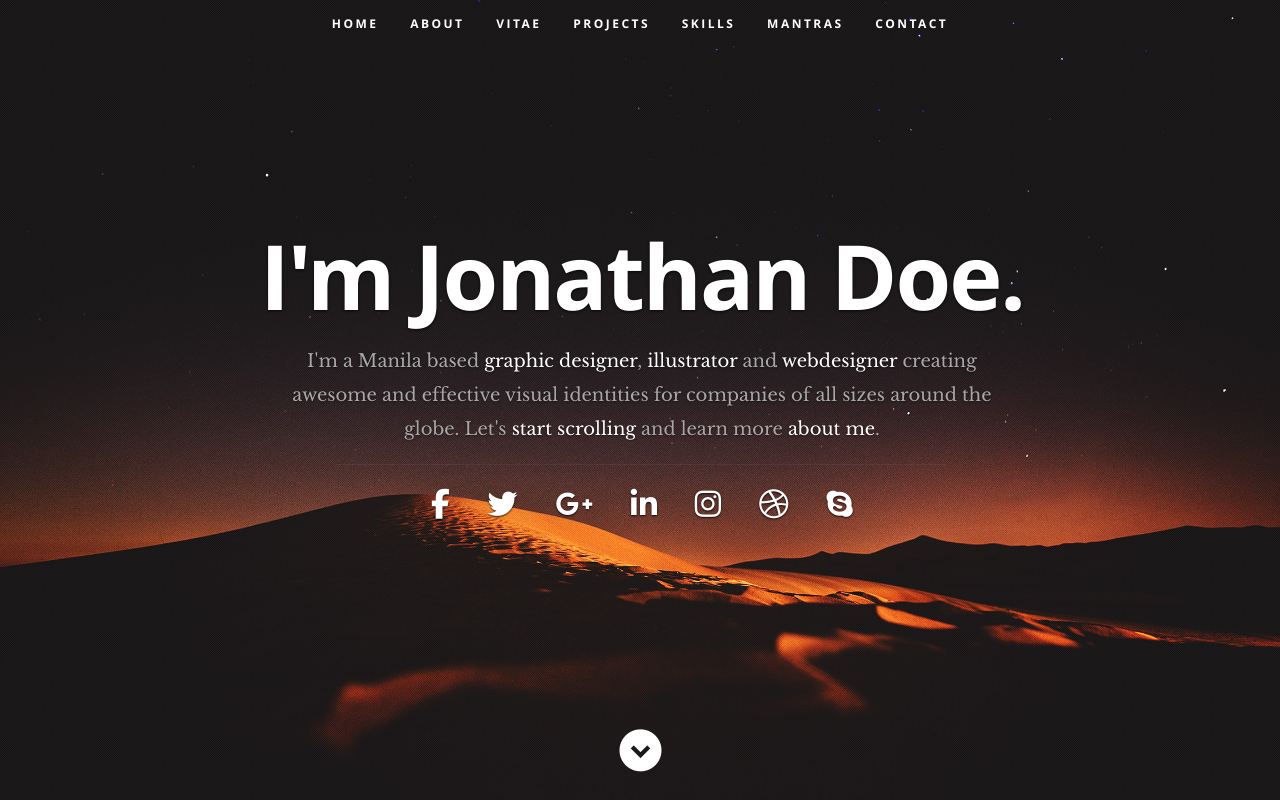
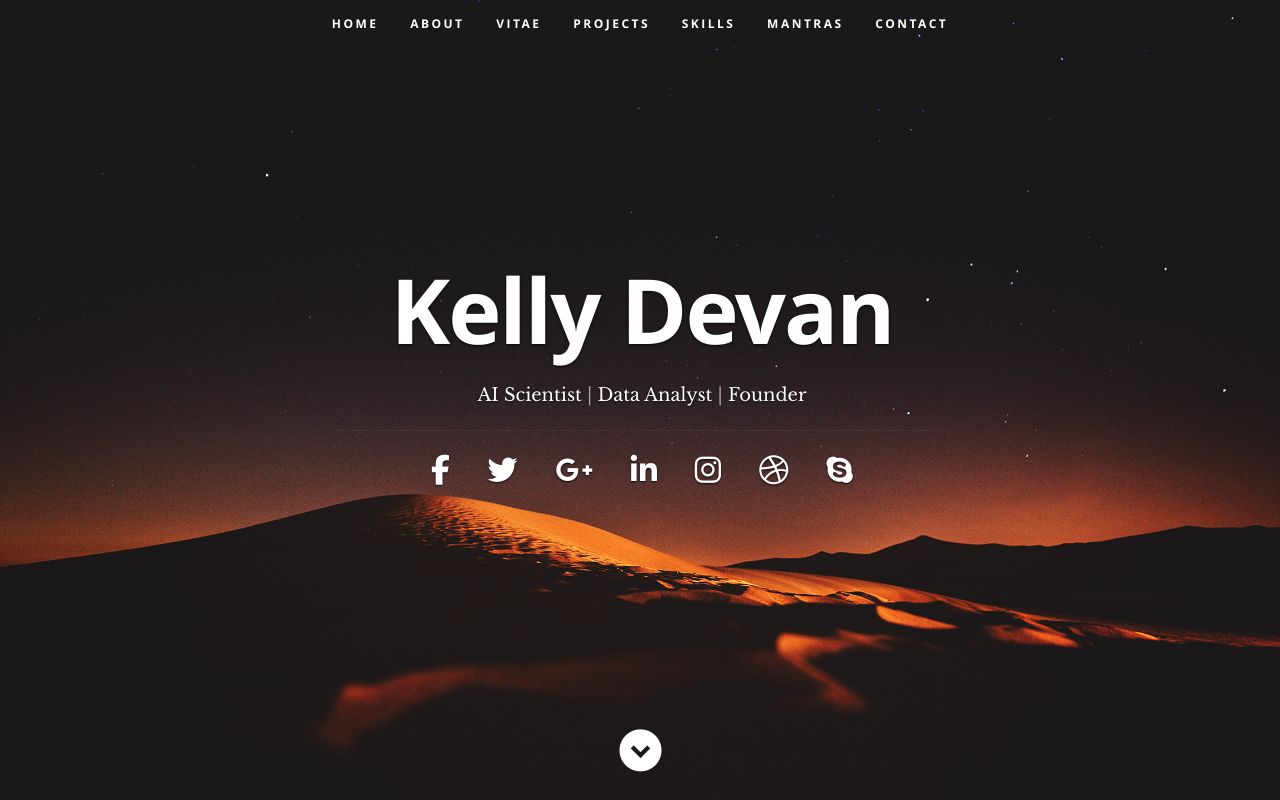
Before and after one commit to kellsdevan/ceeve, a plain HTML site: page index.html in a window 1280 px wide. Shown: the top 800 px of the page. Drawn offline with nearby package versions, Linux system fonts and the light colour scheme; a web font is replaced by a local one.

Commit message:
Update index.html

```diff
--- a/index.html
+++ b/index.html
@@ -58,10 +58,8 @@
 
       <div class="row banner">
          <div class="banner-text">
-            <h1 class="responsive-headline">I'm Jonathan Doe.</h1>
-            <h3>I'm a Manila based <span>graphic designer</span>, <span>illustrator</span> and <span>webdesigner</span> creating awesome and
-            effective visual identities for companies of all sizes around the globe. Let's <a class="smoothscroll" href="#about">start scrolling</a>
-            and learn more <a class="smoothscroll" href="#about">about me</a>.</h3>
+            <h1 class="responsive-headline">Kelly Devan</h1>
+            <h3> <span>AI Scientist</span> | <span>Data Analyst</span> | <span>Founder</span></h3>
             <hr />
             <ul class="social">
                <li><a href="#"><i class="fa fa-facebook"></i></a></li>
```
